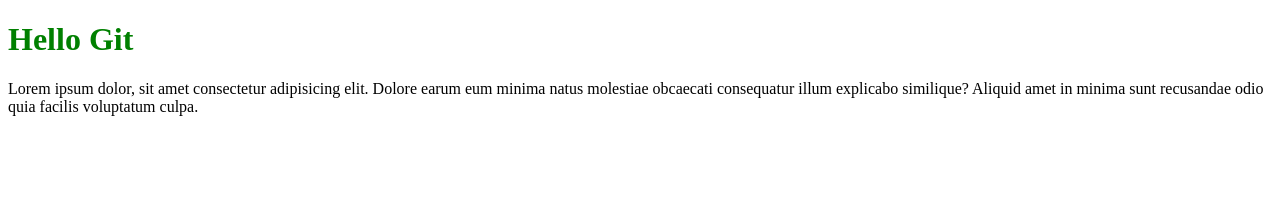
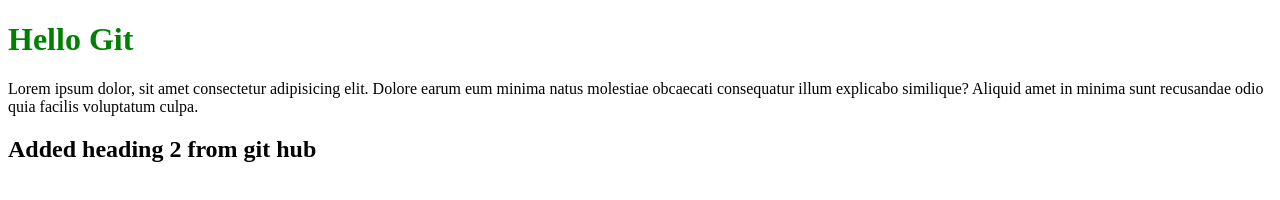
Before and after one commit to abalfaqih/github-Renamed, a plain HTML site: page index.html in a window 1280 px wide. Drawn offline with Linux system fonts and the light colour scheme.

Commit message:
added h2 to index file

```diff
--- a/index.html
+++ b/index.html
@@ -9,5 +9,6 @@
 <body>
     <h1>Hello Git</h1>
     <p>Lorem ipsum dolor, sit amet consectetur adipisicing elit. Dolore earum eum minima natus molestiae obcaecati consequatur illum explicabo similique? Aliquid amet in minima sunt recusandae odio quia facilis voluptatum culpa.</p>
-</body>
+    <h2>Added heading 2 from git hub</h2>
+    </body>
 </html>
```
